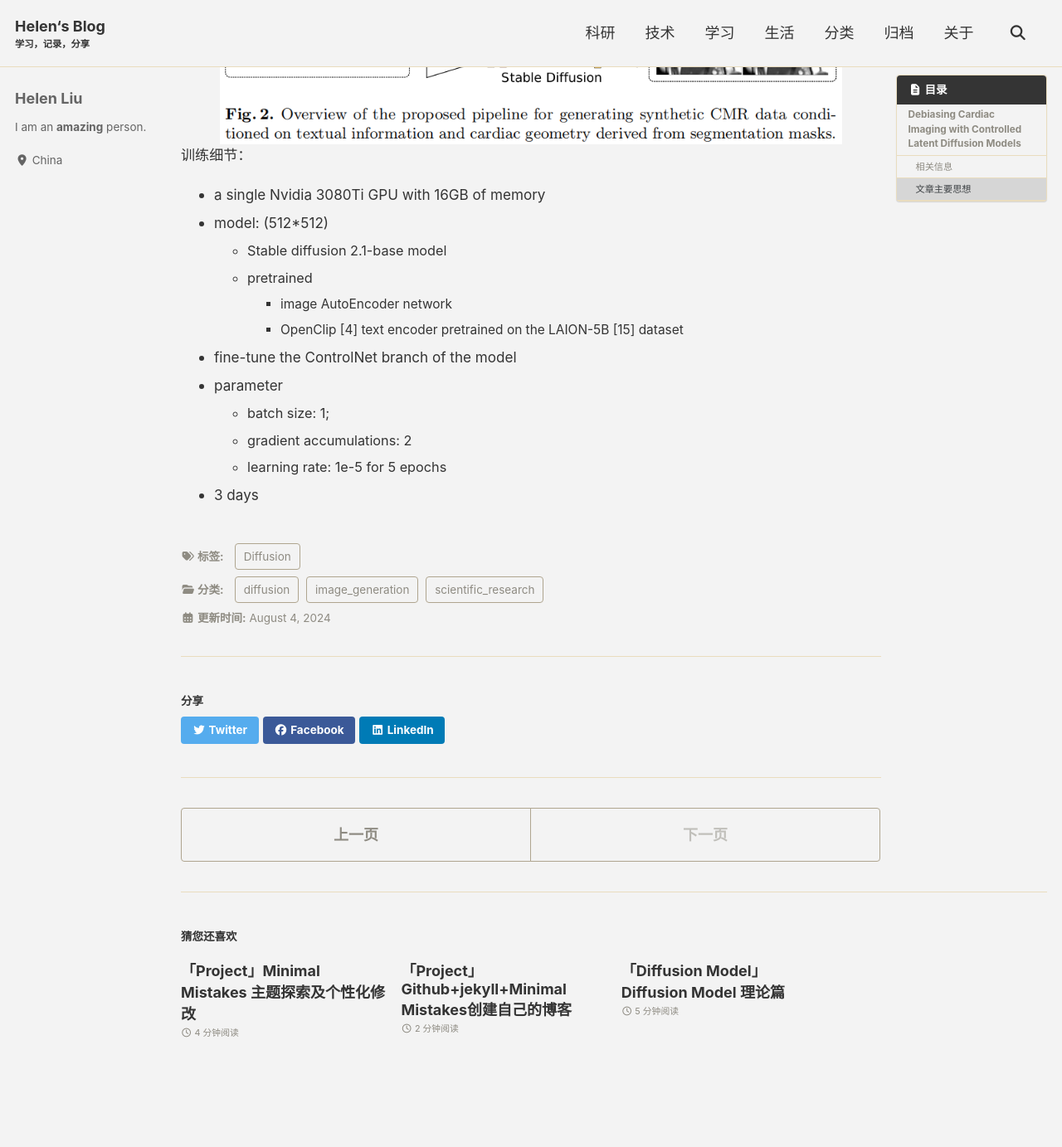
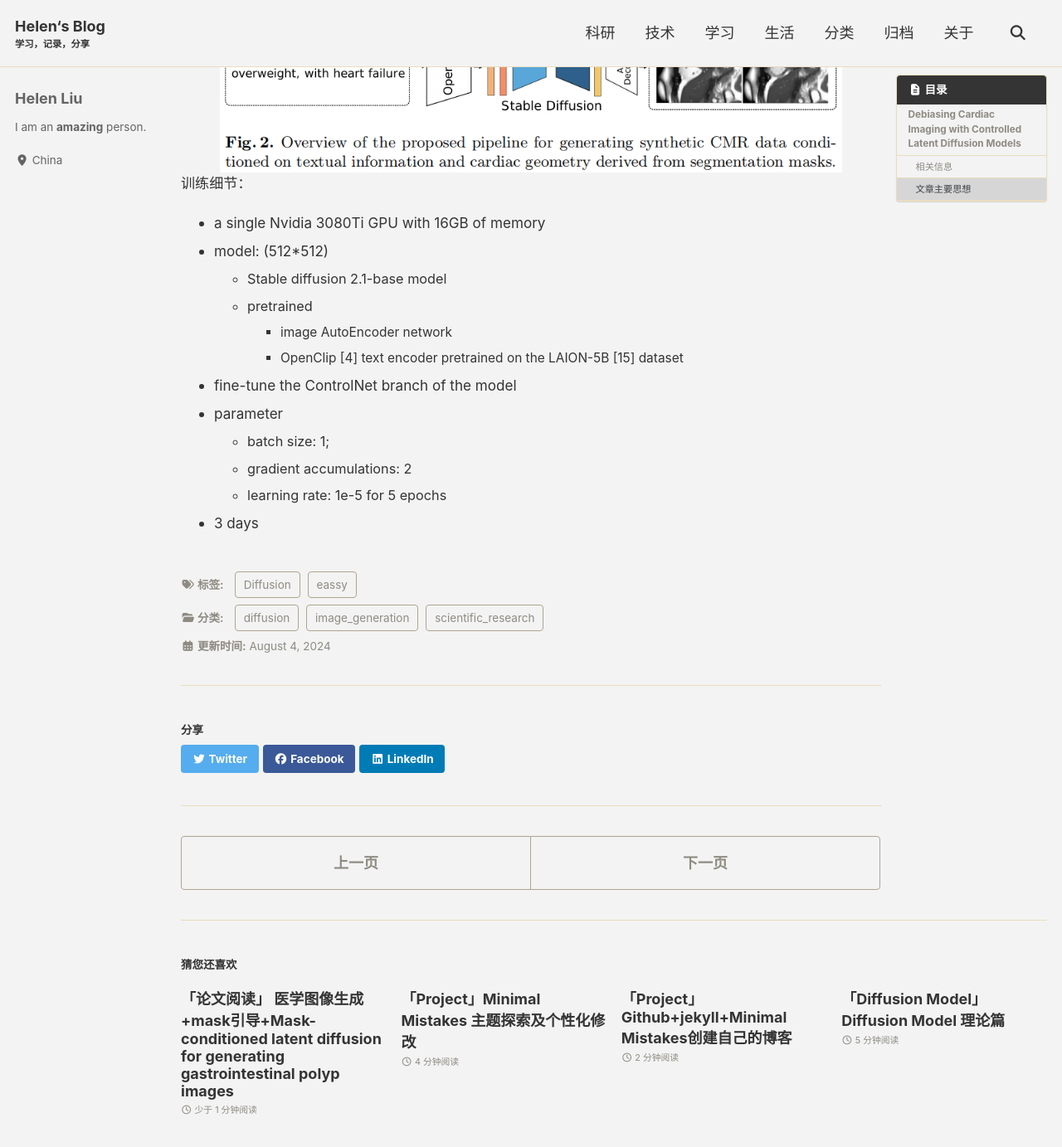
Before and after one commit to LH-Helen/LH-Helen.github.io, a Jekyll site: the page built from _posts/scientific_research/technology/image_generation/diffsuion/2024-08-04-Debiasing Cardiac Imaging with Controlled Latent Diffusion Models.md, in a window 1280 px wide and 1400 px high, scrolled down 1165 px. Shown: the top 1383 px of the window at 83% size. Built offline with Jekyll 4.4.1, drawn with Linux system fonts in a browser that asks for light colours; cached includes are drawn as plain includes; before the commit the page ends 2473 px from its top, so only the background shows below that.

Commit message:
update blogs

```diff
--- a/_posts/scientific_research/technology/image_generation/diffsuion/2024-08-04-Debiasing Cardiac Imaging with Controlled Latent Diffusion Models.md
+++ b/_posts/scientific_research/technology/image_generation/diffsuion/2024-08-04-Debiasing Cardiac Imaging with Controlled Latent Diffusion Models.md
@@ -1,11 +1,11 @@
 ---
 title:  "「论文阅读」 医学图像生成+ControlNet+Debiasing Cardiac Imaging with Controlled Latent Diffusion Models"
 mathjax: true
-key: diffusion_study
+key: diffusion_essay
 toc: true
 toc_sticky: true
 category: [scientific_research, image_generation, diffusion]
-tags: Diffusion
+tags: [Diffusion, eassy]
 
 ---
 
--- /dev/null
+++ b/_posts/scientific_research/technology/image_generation/diffsuion/2024-08-04-Mask-conditioned latent diffusion for generating gastrointestinal polyp images.md
@@ -0,0 +1,52 @@
+---
+title:  "「论文阅读」 医学图像生成+mask引导+Mask-conditioned latent diffusion for generating gastrointestinal polyp images"
+mathjax: true
+key: diffusion_essay
+toc: true
+toc_sticky: true
+category: [scientific_research, image_generation, diffusion]
+tags: [Diffusion, eassy]
+
+
+---
+
+<span id='head'></span>
+
+### Mask-conditioned latent diffusion for generating gastrointestinal polyp images
+
+mask生成+mask引导+图像生成
+
+<center class="half"><img src="./../../../../../assets/img/scientific_research/扩散模型.assets/image-20240804113448242.png" alt="image-20240804113448242" style="zoom:80%;" /></center>
+
+- [论文](https://arxiv.org/abs/2304.05233)
+- [代码](https://github.com/simulamet-host/conditional-polyp-diffusion)
+
+#### 相关信息
+
+- 时间：11th Apr., 2023
+
+- **期刊：**
+
+- **关键词：** diffusion model, polyp generative model, polyp segmentation, gen
+
+  erating synthetic data
+
+#### 文章主要思想
+
+<center class="half"><img src="./../../../../../assets/img/scientific_research/扩散模型.assets/image-20240804113513275.png" alt="image-20240804113513275" style="zoom:80%;" /></center>
+
+训练：
+
+- mask生成扩散
+- 图像生成
+  - mask引导+潜在扩散
+
+预测
+
+- 生成mask引导随机潜在噪声生成图像
+
+训练细节
+
+- A server with Nvidia A100 80𝐺𝐵 graphic processing units (GPUs)
+
+  AMD EPYC 7763 64-cores processor with 2𝑇𝐵 RAM
```
Also changed, not shown: other parts of _posts/scientific_research/technology/image_generation/diffsuion/2024-08-04-Debiasing Cardiac Imaging with Controlled Latent Diffusion Models.md (+1 -0 lines), assets/img/scientific_research/扩散模型.assets/image-20240804113448242.png (added), assets/img/scientific_research/扩散模型.assets/image-20240804113513275.png (added).
